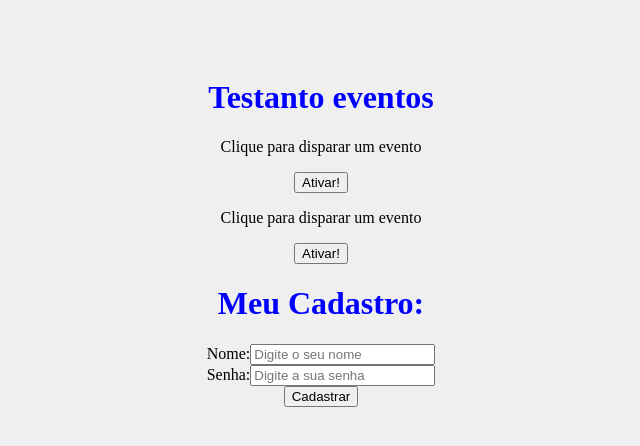
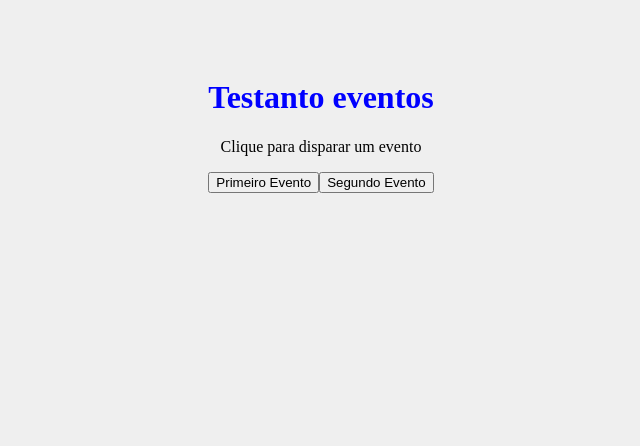
Before and after one commit to DevRianH/Curso-React---Hora-de-Codar, a React (Create React App) app: page / in a window 1280 px wide. Shown: the top 446 px of the page, without its empty margins (319-959 px from the left). Built offline with nearby package versions, Linux system fonts and the light colour scheme.

Commit message:
Aula 11 - Passar métodos via props

```diff
--- a/src/App.js
+++ b/src/App.js
@@ -8,8 +8,6 @@
         <div className="App">
             <h1>Testanto eventos</h1>
             <Eventos numero={1}/>
-            <Eventos numero={2}/>
-            <Form/>
         </div>
     );
 }
--- /dev/null
+++ b/src/components/Button.js
@@ -0,0 +1,5 @@
+export default function Button(props){
+    return (
+        <button onClick={props.event}>{props.text}</button>
+    )
+}
--- a/src/components/Eventos.js
+++ b/src/components/Eventos.js
@@ -1,13 +1,20 @@
+import Button from './Button'
+
 export default function Eventos({numero}){
 
     function meuEvento(){
-        console.log(`Meu Evento ${numero}`);
+        console.log(`Ativando primeiro evento`);
+    }
+
+    function segundoEvento() {
+        console.log(`Ativando segundo evento`);
     }
 
     return(
         <div>
             <p>Clique para disparar um evento</p>
-            <button onClick={meuEvento}>Ativar!</button>
+            <Button event={meuEvento} text="Primeiro Evento"/>
+            <Button event={segundoEvento} text="Segundo Evento"/>
         </div>
     )
 }
```
